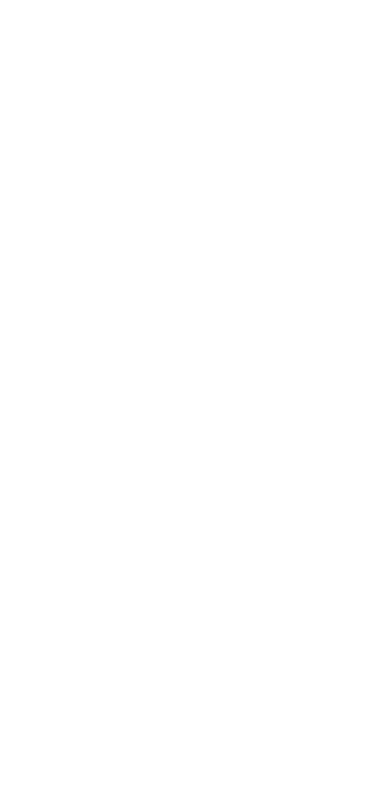
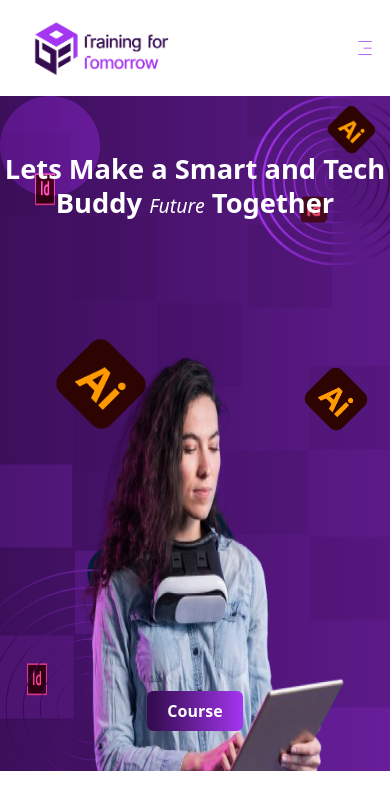
Before and after one commit to MrSohaibAhmed/tft-web, a React (Vite) app: page / in a window 390 px wide. Shown: the top 810 px of the page. Built offline with nearby package versions, Linux system fonts and the light colour scheme.

Commit message:
add responsive bg

```diff
--- a/src/App.jsx
+++ b/src/App.jsx
@@ -7,10 +7,13 @@
   return (
     <>
 
-
+<Navbar/>
+<Header/>
 
     </>
   );
 }
 
+
+
 export default App;
--- a/src/components/Hero/Hero.jsx
+++ b/src/components/Hero/Hero.jsx
@@ -18,7 +18,7 @@
   }, []);
 
   return (
-    <div className="bg-[url('/Gradient-Banner.png')] relative h-[80vh] md:h-[100vh] overflow-hidden">
+    <div className="bg-[url('/Gradient-Banner.png')] bg-no-repeat bg-cover relative h-[80vh] md:h-[100vh] overflow-hidden">
       <div className="bg-[url('/Pixel-Effect.png')] relative h-[80vh] md:h-[100vh] overflow-hidden">
         <div className="w-[100%] h-[100%] relative flex items-center flex-col ">
           <div className='relative flex justify-center items-center flex-col'>
```
